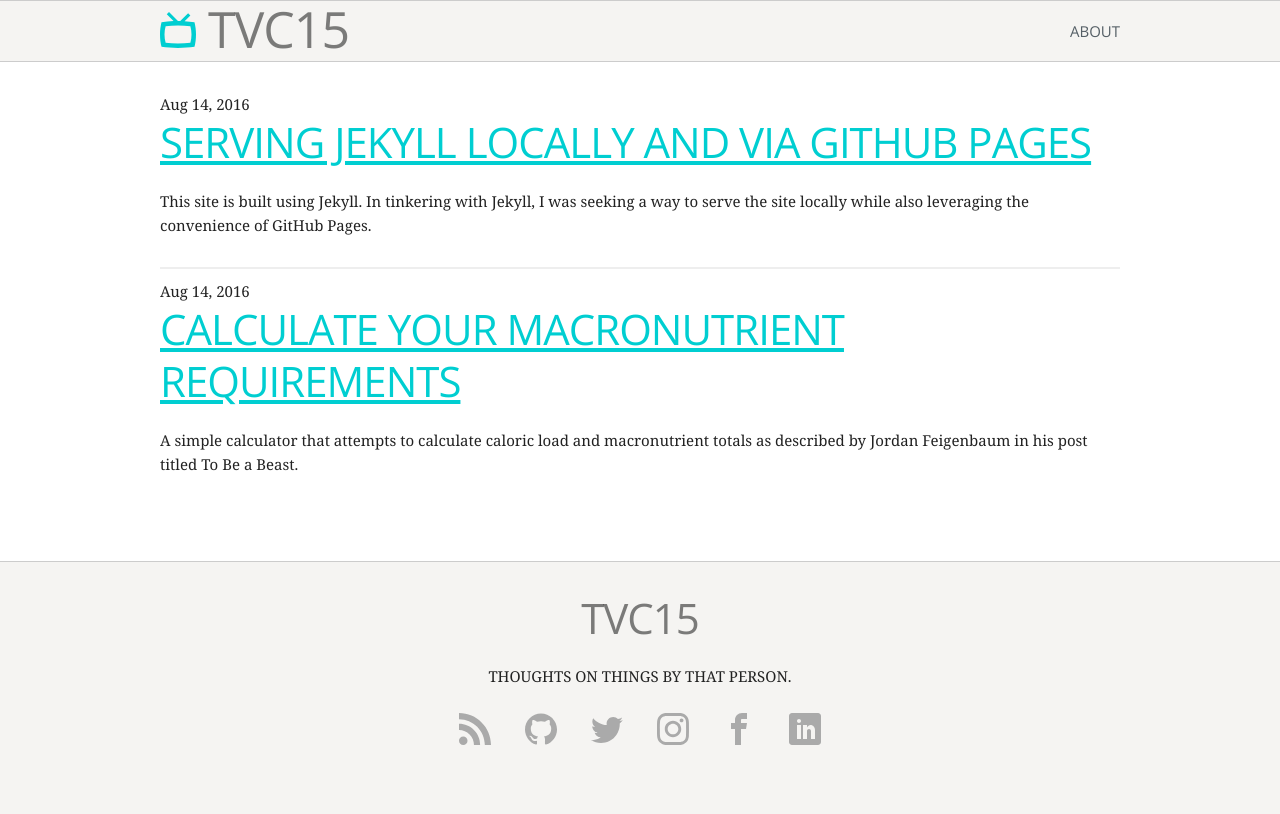
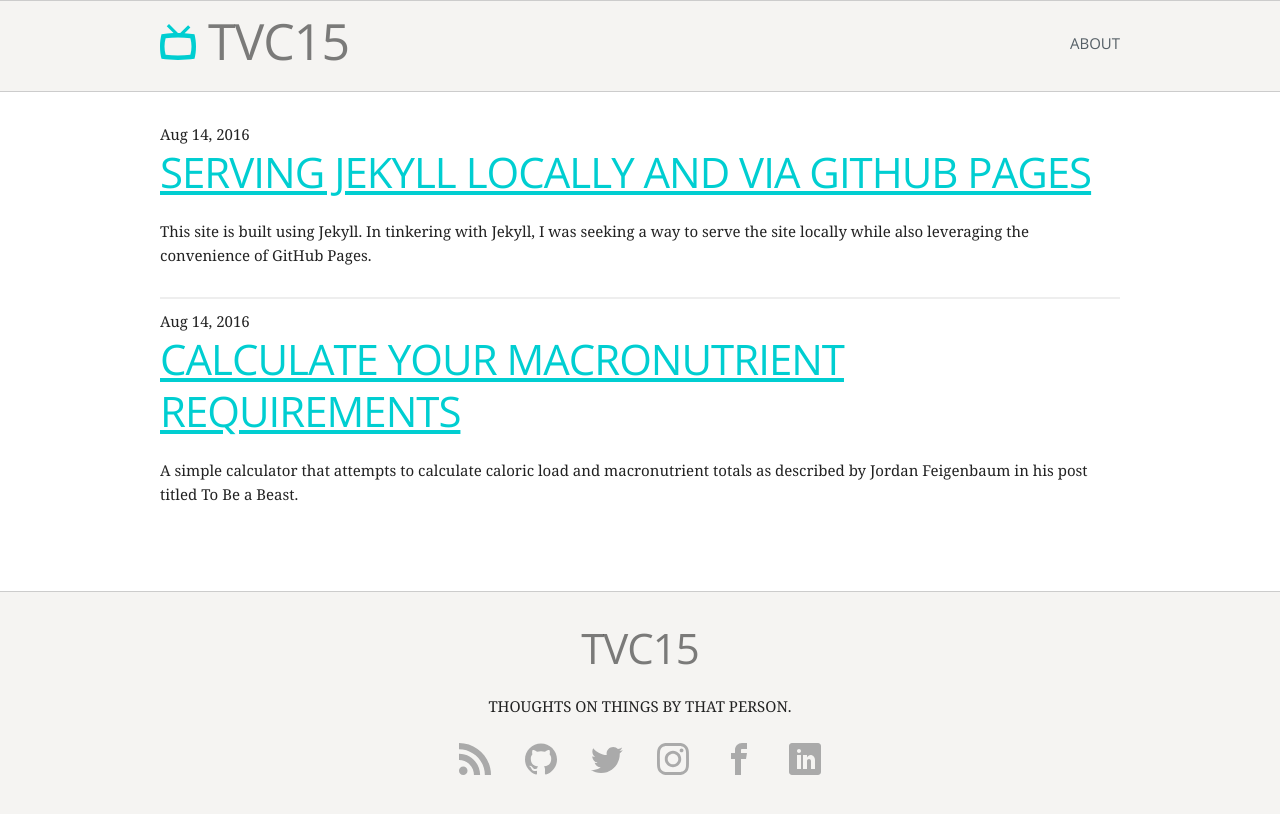
Before and after one commit to lannon/tvc15, a Jekyll site: the page built from index.html, in a window 1280 px wide. Shown: the top 814 px of the page. Built offline with Jekyll 4.4.1, drawn with Linux system fonts in a browser that asks for light colours; nearby versions of some CDN libraries.

Commit message:
adjust header height and line height

```diff
--- a/css/main.scss
+++ b/css/main.scss
@@ -70,9 +70,9 @@ p.tldr {
 // header
 #site-header {
   cursor: default;
-  height: 6rem;
+  height: 9rem;
   left: 0;
-  line-height: 5rem;
+  line-height: 7.5rem;
   top: 0;
   width: 100%;
   z-index: 10000;
```
